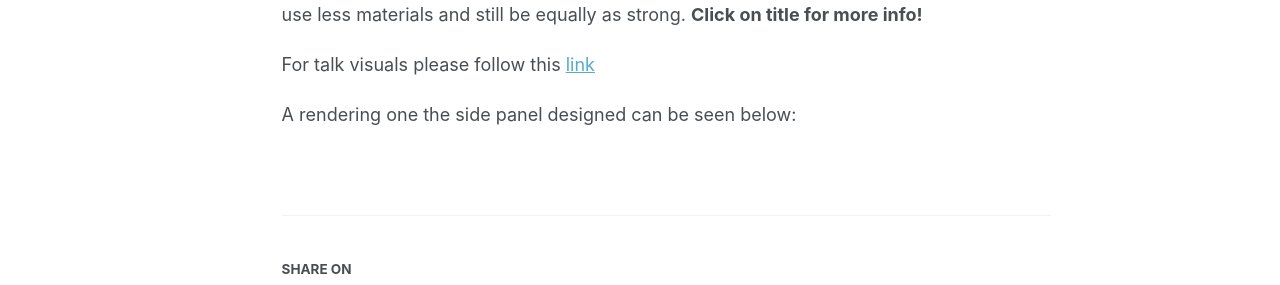
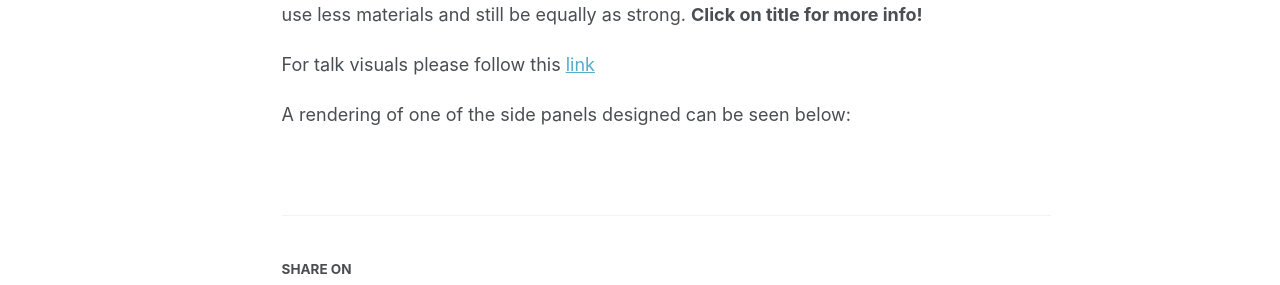
Before and after one commit to kryogenica/CV, a Jekyll site: the page built from _talks/2014-03-01-talk-3.md, in a window 1280 px wide. Shown: the part 269-554 px from the top of the page. Built offline with Jekyll 4.4.1, drawn with Linux system fonts in a browser that asks for light colours; a script that is not in the unit is left out.

Commit message:
Update 2014-03-01-talk-3.md

```diff
--- a/_talks/2014-03-01-talk-3.md
+++ b/_talks/2014-03-01-talk-3.md
@@ -12,4 +12,5 @@
 
 For talk visuals please follow this [link](https://docs.google.com/presentation/d/1s8xDaiFXLAVoI9xcw8U2elth9MXXTtHsD68LxGlK9Wc/edit?usp=sharing)
 
-A rendering one the side panel designed can be seen below:
+A rendering of one of the side panels designed can be seen below:
+<script src="https://embed.github.com/view/3d/kryogenica/kryogenica.github.io/master/images/simplify_Ml-panel.stl"></script>
```
